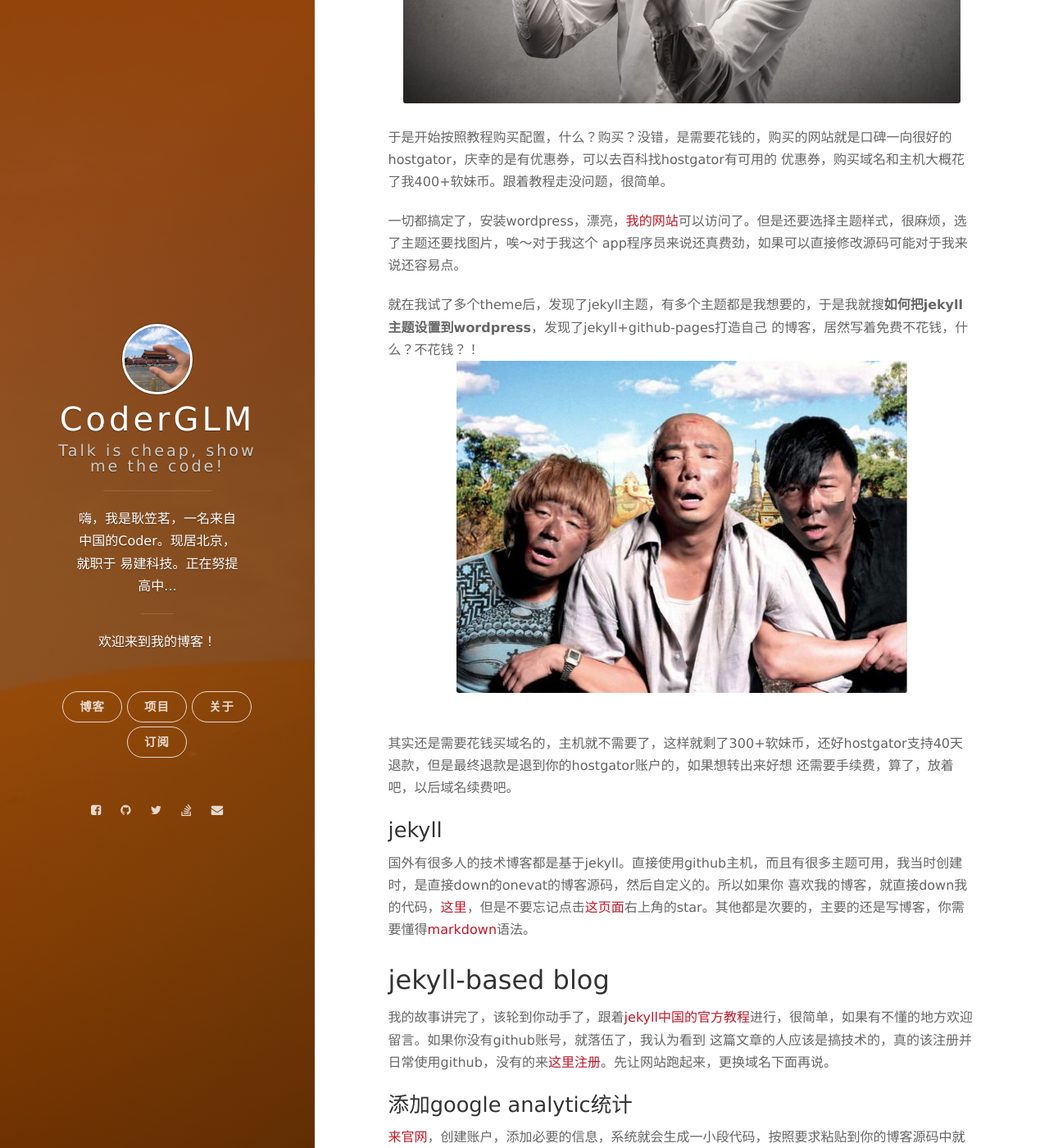
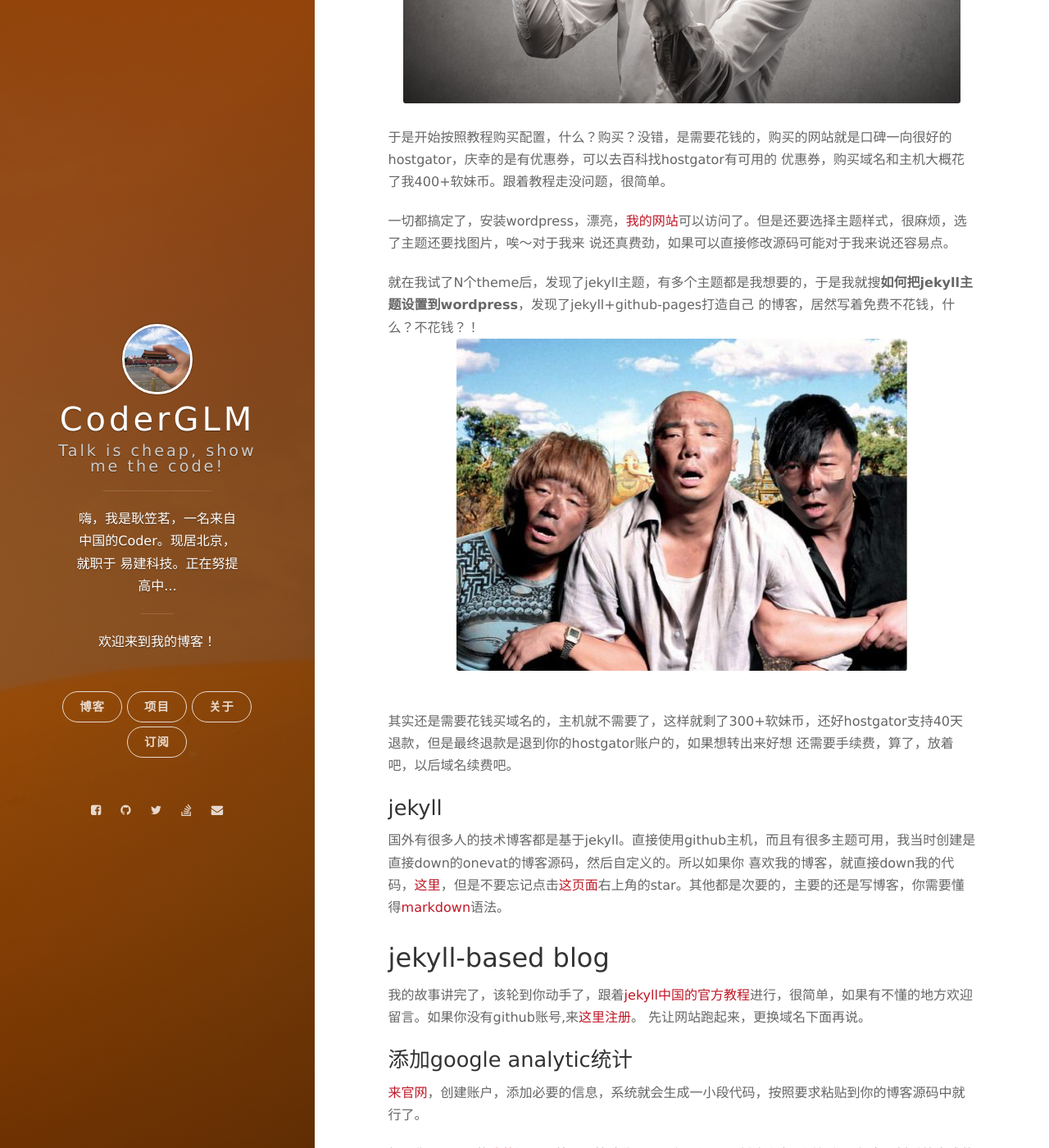
Before and after one commit to CoderLim/jekyll-based-blog, a Jekyll site: the page built from _posts/2016-07-01-make-personal-blog.markdown, in a window 1280 px wide and 1400 px high, scrolled down 1439 px. Shown: the whole window at 82% size. Built offline with Jekyll 4.4.1, drawn with Linux system fonts in a browser that asks for light colours; nearby versions of some CDN libraries; comment, search, counter and statistics services are not loaded; some of the changed text lies outside the part shown.

Commit message:
2016-07-01-make-personal-blog.markdown

```diff
--- a/_posts/2016-07-01-make-personal-blog.markdown
+++ b/_posts/2016-07-01-make-personal-blog.markdown
@@ -28,10 +28,10 @@
 于是开始按照教程购买配置，什么？购买？没错，是需要花钱的，购买的网站就是口碑一向很好的hostgator，庆幸的是有优惠券，可以去百科找hostgator有可用的
 优惠券，购买域名和主机大概花了我400+软妹币。跟着教程走没问题，很简单。
 
-一切都搞定了，安装wordpress，漂亮，[我的网站](http://gengliming.com)可以访问了。但是还要选择主题样式，很麻烦，选了主题还要找图片，唉～对于我这个
-app程序员来说还真费劲，如果可以直接修改源码可能对于我来说还容易点。
+一切都搞定了，安装wordpress，漂亮，[我的网站](http://gengliming.com)可以访问了。但是还要选择主题样式，很麻烦，选了主题还要找图片，唉～对于我来
+说还真费劲，如果可以直接修改源码可能对于我来说还容易点。
 
-就在我试了多个theme后，发现了jekyll主题，有多个主题都是我想要的，于是我就搜**如何把jekyll主题设置到wordpress**，发现了jekyll+github-pages打造自己
+就在我试了N个theme后，发现了jekyll主题，有多个主题都是我想要的，于是我就搜**如何把jekyll主题设置到wordpress**，发现了jekyll+github-pages打造自己
 的博客，居然写着免费不花钱，什么？不花钱？！<br/>
 ![image]({{site.imageurl}}/assets/images/2016/personal-blog-freak.png)<br/>
 
@@ -40,13 +40,13 @@
 
 ### jekyll
 
-国外有很多人的技术博客都是基于jekyll。直接使用github主机，而且有很多主题可用，我当时创建时，是直接down的onevat的博客源码，然后自定义的。所以如果你
+国外有很多人的技术博客都是基于jekyll。直接使用github主机，而且有很多主题可用，我当时创建是直接down的onevat的博客源码，然后自定义的。所以如果你
 喜欢我的博客，就直接down我的代码，[这里][7]，但是不要忘记点击[这页面][7]右上角的star。其他都是次要的，主要的还是写博客，你需要懂得[markdown][8]语法。
 
 ## jekyll-based blog
 
-我的故事讲完了，该轮到你动手了，跟着[jekyll中国的官方教程][6]进行，很简单，如果有不懂的地方欢迎留言。如果你没有github账号，就落伍了，我认为看到
-这篇文章的人应该是搞技术的，真的该注册并日常使用github，没有的来[这里注册][9]。先让网站跑起来，更换域名下面再说。
+我的故事讲完了，该轮到你动手了，跟着[jekyll中国的官方教程][6]进行，很简单，如果有不懂的地方欢迎留言。如果你没有github账号,来[这里注册][9]。
+先让网站跑起来，更换域名下面再说。
 
 ### 添加google analytic统计
 
@@ -92,7 +92,7 @@
 [1]: http://collegeinfogeek.com/personal-website/ "hostgator tutorial"
 [2]: http://cn.hostgator.com/?utm_source=baidu&utm_medium=cpc&utm_campaign=%C6%B7%C5%C6-Hostgator&utm_term=hostgator "hostgator中国"
 [3]: http://blog.sina.com.cn/gengliming110 "我的新浪博客"
-[4]: http://write.blog.csdn.net/postlist "我的CSDN博客"
+[4]: http://blog.csdn.net/zaijianluoye110 "我的CSDN博客"
 [5]: http://www.jianshu.com/users/6e62f1bcb77a/latest_articles "我的简书"
 [6]: http://jekyll.bootcss.com/ "jekyll cn"
 [7]: https://github.com/CoderGLM/jekyll-based-blog "jekyll-based-blog"
```
Also changed, not shown: other parts of _posts/2016-07-01-make-personal-blog.markdown (+1 -1 lines).
